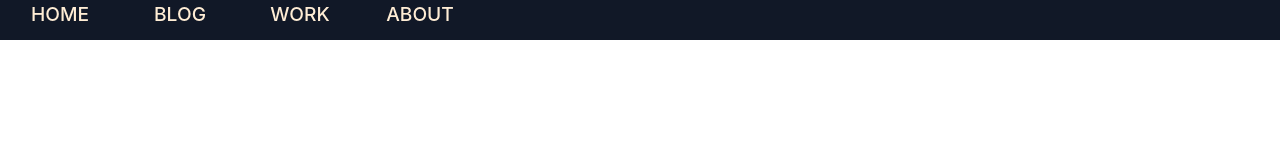
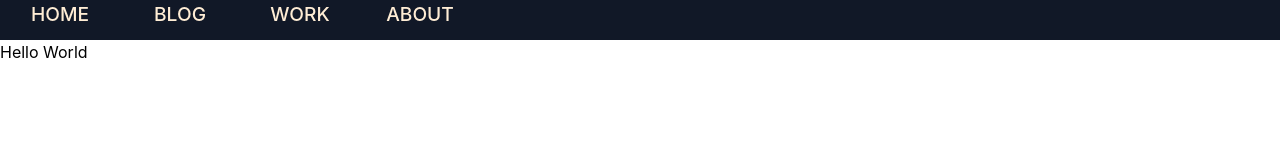
Before and after one commit to vir46/Project_FEComp_2022, a React (Create React App) app: page / in a window 1280 px wide. Shown: the top 160 px of the page. Built offline with nearby package versions, Linux system fonts and the light colour scheme.

Commit message:
Testing landing page + fix router outlet

```diff
--- a/src/App.js
+++ b/src/App.js
@@ -1,7 +1,8 @@
 import React from 'react';
 import './index.css'
 import Intro from './intro.js';
-import Navigasi from "./component/navigation/nav.js";
+import Layout from './pages/layout.js';
+import Landpage from "./pages/landpage.js";
 import {
   Routes,
   Route
@@ -11,10 +12,10 @@ function App() {
   return (
     <div className="App">
       <Routes>
-        <Route path='/welcome' element={<Intro/>} />
-        <Route path='/' element={<Navigasi/>}>
-          {/* <Route index path='/' element={<Intro/>} /> */}
-        </Route>
+      <Route path='/welcome' element={<Intro/>} />
+      <Route path='/' element={<Layout/>}>
+        <Route path='/' element={<Landpage/>} />
+      </Route>
       </Routes>
     </div>
   );
--- /dev/null
+++ b/src/pages/landpage.js
@@ -0,0 +1,10 @@
+import React from "react";
+
+function Landingpage(){
+    return(
+        <div>
+            <h1 style={{color: "black"}}>Hello World</h1>
+        </div>
+    );
+}
+export default Landingpage;
--- /dev/null
+++ b/src/pages/layout.js
@@ -0,0 +1,16 @@
+import React from "react";
+import { Outlet } from "react-router-dom";
+import Navigasi from '../component/navigation/nav.js';
+
+
+function Landingpage(){
+    return(
+        <div>
+            <Navigasi/>
+            <div class="landcontainer">
+            <Outlet/>
+            </div>
+        </div>
+    );
+}
+export default Landingpage;
--- a/src/pages/layoutstock.js
+++ /dev/null
@@ -1,11 +0,0 @@
-import react from "react";
-import Nav from ''
-
-function layout(){
-    return(
-        <div>
-
-        </div>
-    );
-}
-export default layout;
```
